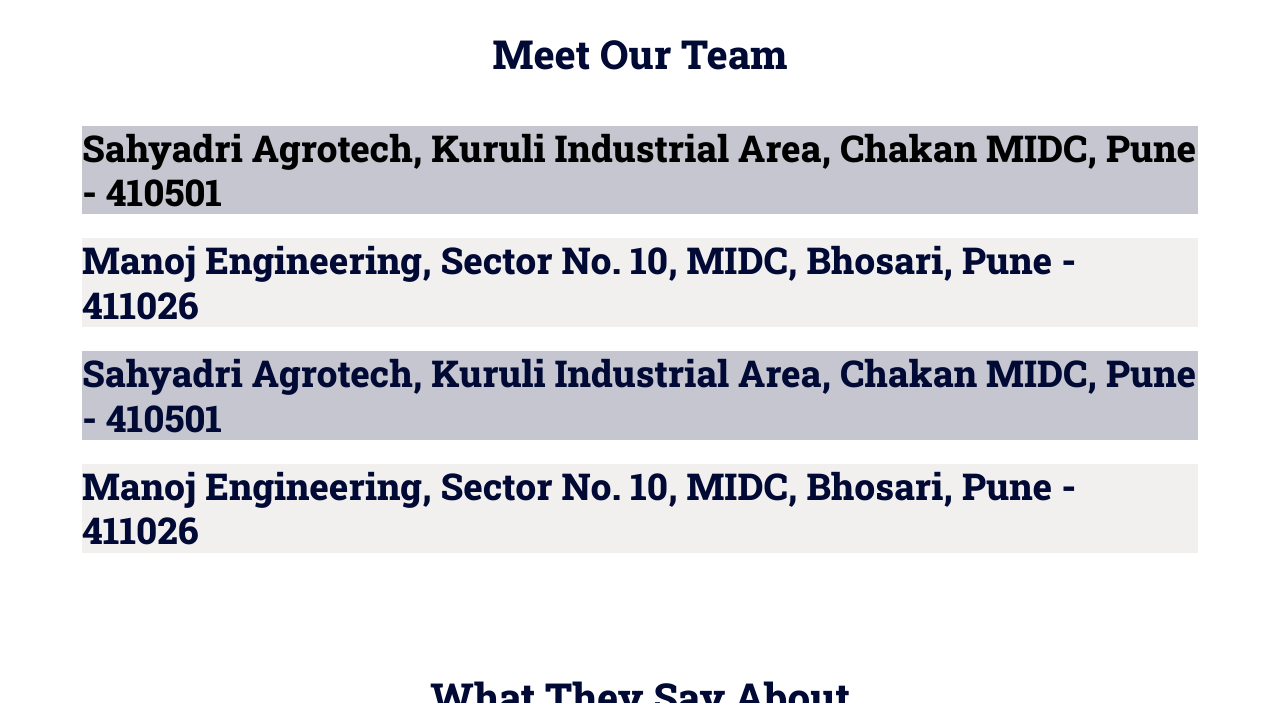
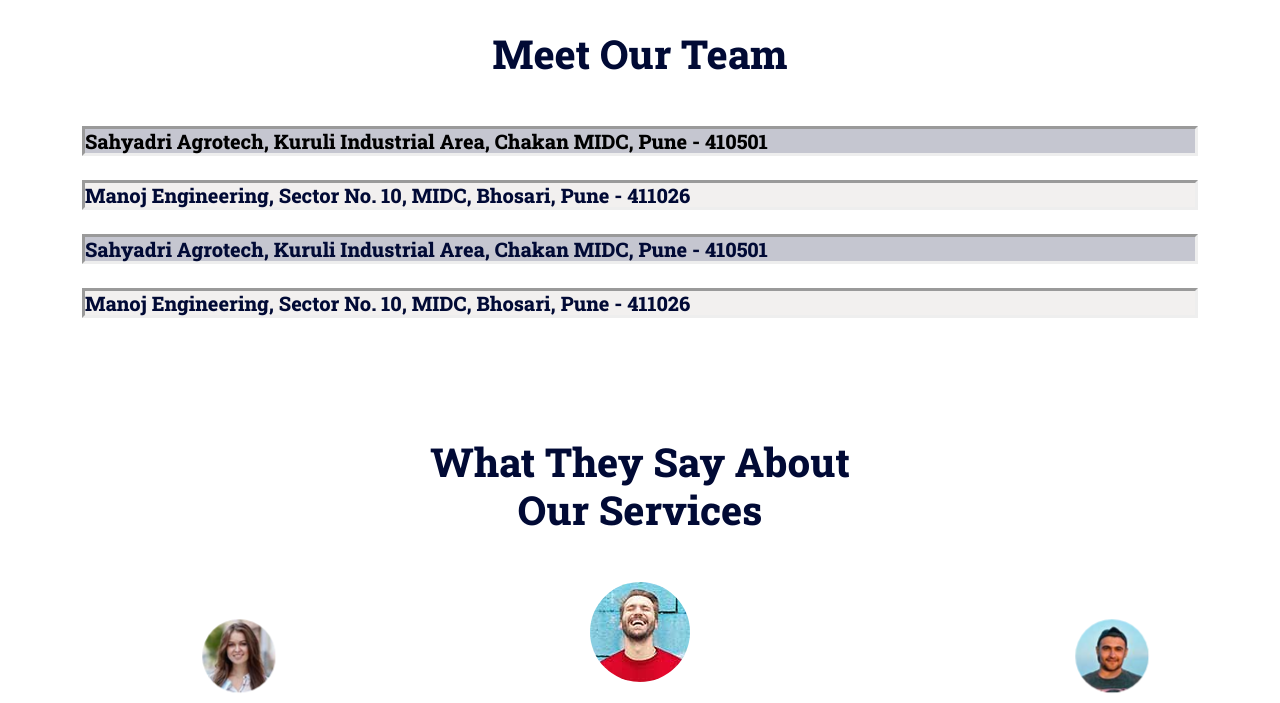
Before and after one commit to slcglobaltrades-maker/slcglobaltrades-website, a plain HTML site: page index.html in a window 1280 px wide. Shown: the part 4420-5123 px from the top of the page. Drawn offline with nearby package versions, Linux system fonts and the light colour scheme.

Commit message:
Update index.html

```diff
--- a/index.html
+++ b/index.html
@@ -435,13 +435,13 @@
             <div class="text-center mx-auto wow fadeInUp" data-wow-delay="0.1s" style="max-width: 500px;">
                 <h1 class="display-6 mb-5">Meet Our Team</h1>
             </div>
-           <h1 class="display-4 mb-4 animated slideInDown" style="color:black; font-size:37px; background-color: #C5C6D0; color: #00835">Sahyadri Agrotech, Kuruli Industrial Area, Chakan MIDC, Pune - 410501
+           <h1 class="display-4 mb-4 animated slideInDown" style="color:black; font-size:20px; background-color: #C5C6D0; color: #00835; border-style: inset">Sahyadri Agrotech, Kuruli Industrial Area, Chakan MIDC, Pune - 410501
 </h1>
-<h1 class="display-4 mb-4 animated slideInDown" style="font-size:37px; background-color: #F2F0EF; color: #00835">Manoj Engineering, Sector No. 10, MIDC, Bhosari, Pune - 411026
+<h1 class="display-4 mb-4 animated slideInDown" style="font-size:20px; background-color: #F2F0EF; color: #00835; border-style: inset">Manoj Engineering, Sector No. 10, MIDC, Bhosari, Pune - 411026
 </h1>
-<h1 class="display-4 mb-4 animated slideInDown" style="font-size:37px; background-color: #C5C6D0; color: #00835">Sahyadri Agrotech, Kuruli Industrial Area, Chakan MIDC, Pune - 410501
+<h1 class="display-4 mb-4 animated slideInDown" style="font-size:20px; background-color: #C5C6D0; color: #00835; border-style: inset">Sahyadri Agrotech, Kuruli Industrial Area, Chakan MIDC, Pune - 410501
 </h1>
-<h1 class="display-4 mb-4 animated slideInDown" style="font-size:37px; background-color: #F2F0EF; color: #00835">Manoj Engineering, Sector No. 10, MIDC, Bhosari, Pune - 411026
+<h1 class="display-4 mb-4 animated slideInDown" style="font-size:20px; background-color: #F2F0EF; color: #00835; border-style: inset">Manoj Engineering, Sector No. 10, MIDC, Bhosari, Pune - 411026
 </h1>
                 </div>
             </div>
@@ -519,7 +519,7 @@
                     <h5 class="text-light mb-4">Get In Touch</h5>
                     <p><i class="fa fa-map-marker-alt me-3"></i>Block I-16, Chakan, Pune, India</p>
                     <p><i class="fa fa-phone-alt me-3"></i>+91 986 083 3524</p>
-                    <p><i class="fa fa-envelope me-3"></i>salunkebhavesh1910@gmail.com</p>
+                    <p><i class="fa fa-envelope me-3"></i>marketing@slcglobaltrades.com</p>
                 </div>
                 <div class="col-lg-3 col-md-6">
                     <h5 class="text-light mb-4">Our Services</h5>
@@ -549,7 +549,7 @@
             <div class="container">
                 <div class="row">
                     <div class="col-md-6 text-center text-md-start mb-3 mb-md-0">
-                        &copy; <a href="#">Your Site Name</a>, All Right Reserved.
+                        &copy; <a href="slcglobaltrades.com">SLC Global Trades</a>, All Right Reserved.
                     </div>
                     <div class="col-md-6 text-center text-md-end">
                         <!--/*** This template is free as long as you keep the footer author’s credit link/attribution link/backlink. If you'd like to use the template without the footer author’s credit link/attribution link/backlink, you can purchase the Credit Removal License from "https://htmlcodex.com/credit-removal". Thank you for your support. ***/-->
```
